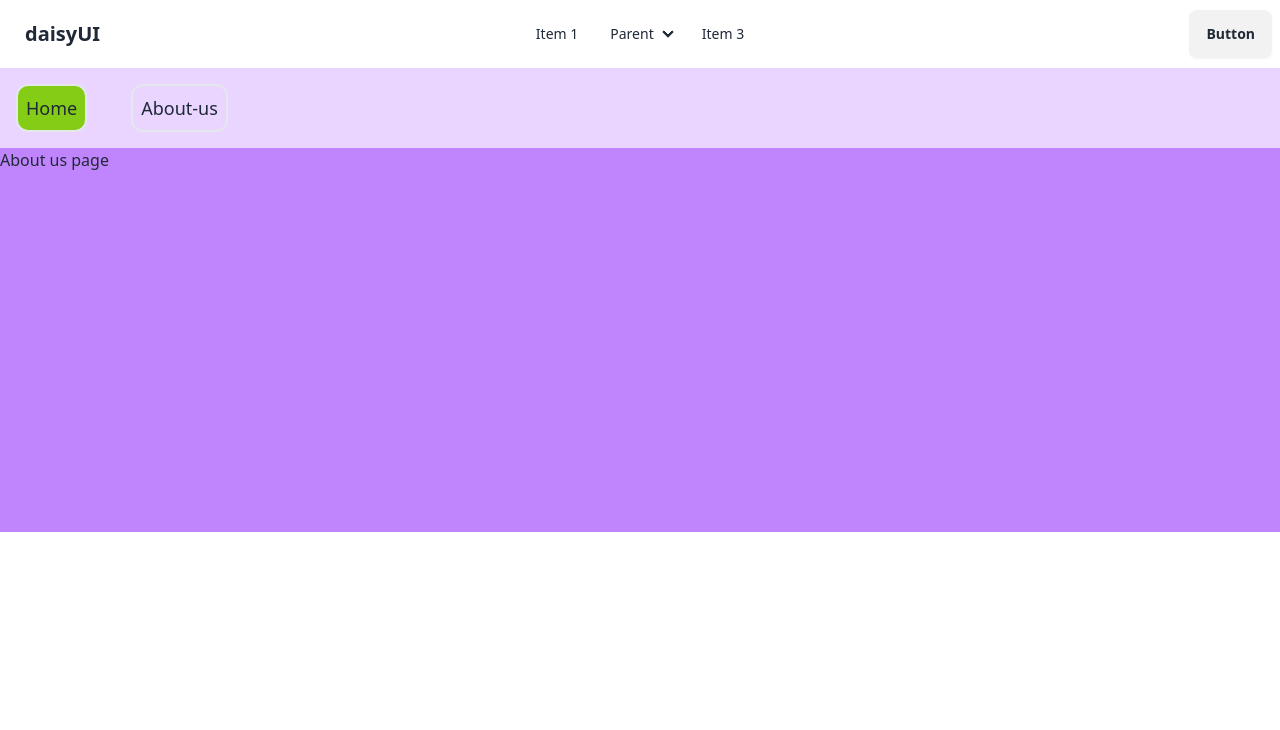
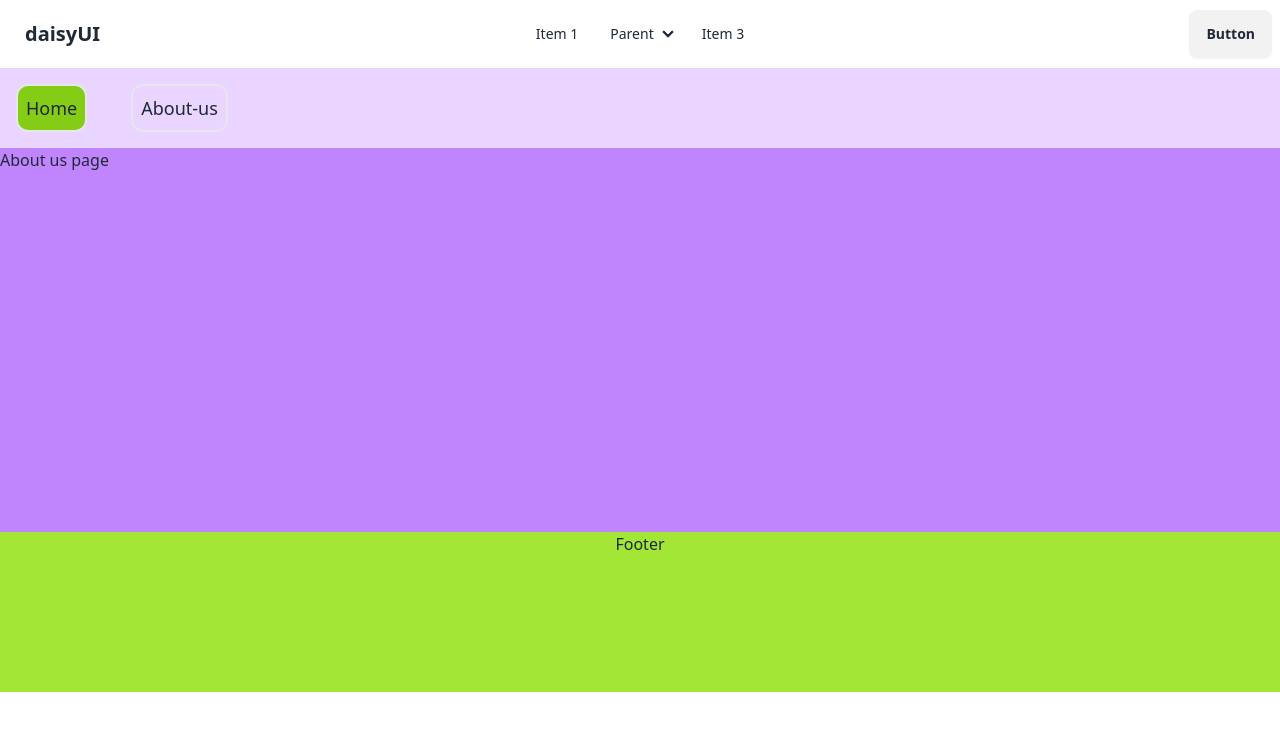
Before and after one commit to Reaz2020/nys-web-client-side, a React (Vite) app: page /About in a window 1280 px wide. Shown: the top 730 px of the page. Built offline with nearby package versions, Linux system fonts and the light colour scheme.

Commit message:
added footer skeleton

```diff
--- a/src/App.jsx
+++ b/src/App.jsx
@@ -3,6 +3,7 @@ import { BrowserRouter as Router, Routes, Route } from 'react-router-dom';
 import Navbar from './components/Navbar';  // Import the Navbar component
 import Home from './pages/Home';  // Import the Home page
 import About from './pages/About'
+import Footer from './components/Footer';
 
 
 import './App.css';
@@ -14,7 +15,7 @@ function App() {
     <>
 
 
-      <div className='bg-purple-600'>
+      <div >
       <Router>
         <Navbar />  {/* Navbar Component */}
 
@@ -23,6 +24,7 @@ function App() {
           <Route path="/About" element={<About />} />
 
         </Routes>
+        <Footer></Footer>
       </Router>
       </div>
     </>
--- /dev/null
+++ b/src/components/Footer.jsx
@@ -0,0 +1,9 @@
+const Fotter = () => {
+    return (
+        <div>
+            <h1 className="min-h-40 bg-lime-400 text-center">Footer</h1>
+        </div>
+     );
+}
+
+export default Fotter;
```
